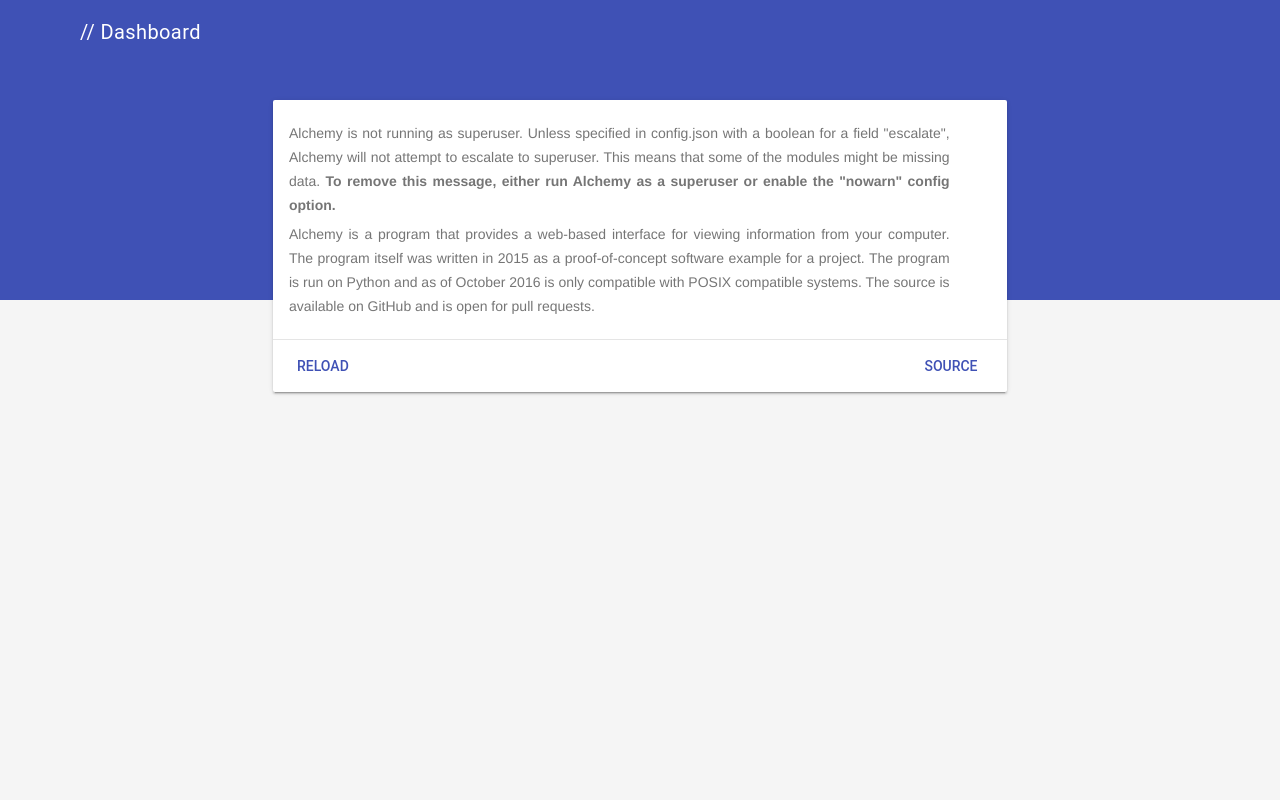
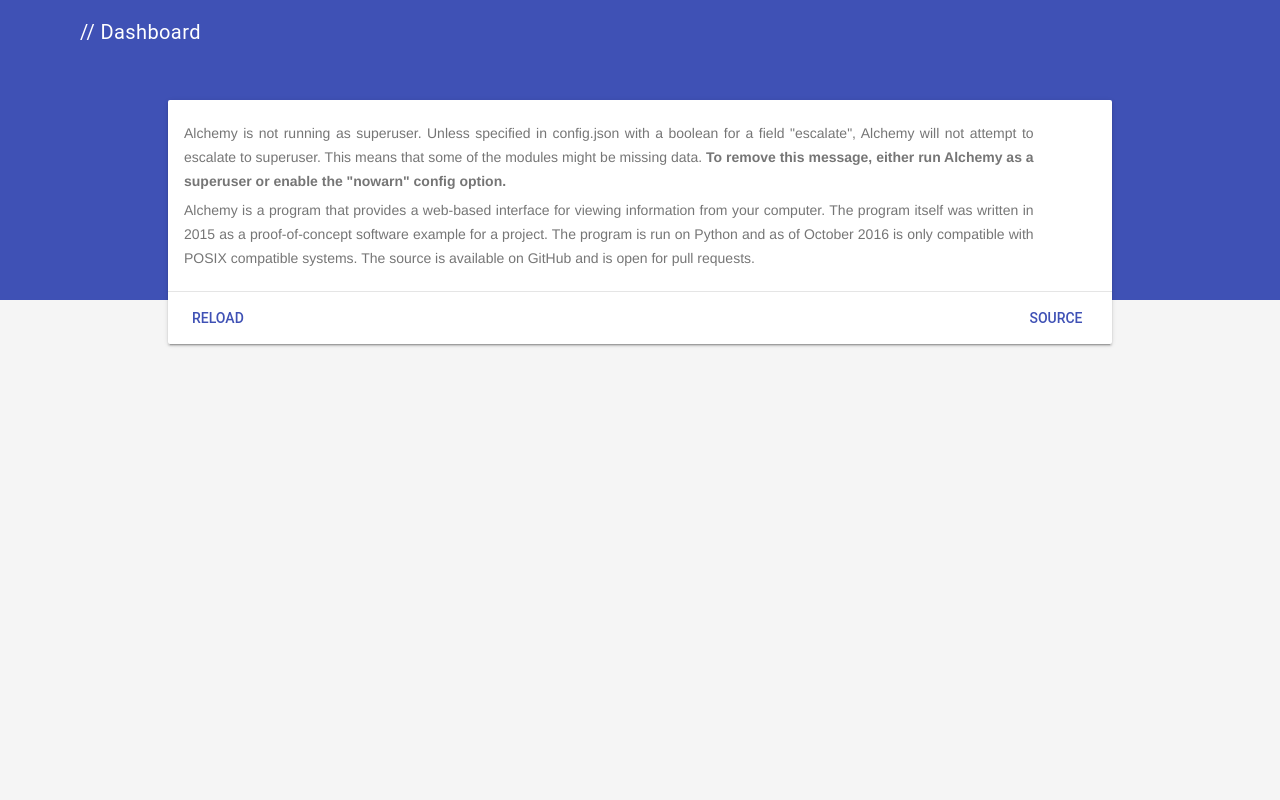
Before and after one commit to ChickenNuggers/Alchemy, a Flask app: template templates/index.html in a window 1280 px wide. Run offline with Flask 2, Linux system fonts and the light colour scheme; the template is opened without the code that fills it, so the values that code supplies are empty; some libraries are stand-ins or nearby versions.

Commit message:
static/main.css: remove 750px limit

```diff
--- a/static/main.css
+++ b/static/main.css
@@ -22,7 +22,6 @@ table {
 
 .mdl-grid {
 	width: 75%;
-	max-width: 750px;
 }
 
 .mdl-layout__header {
```
